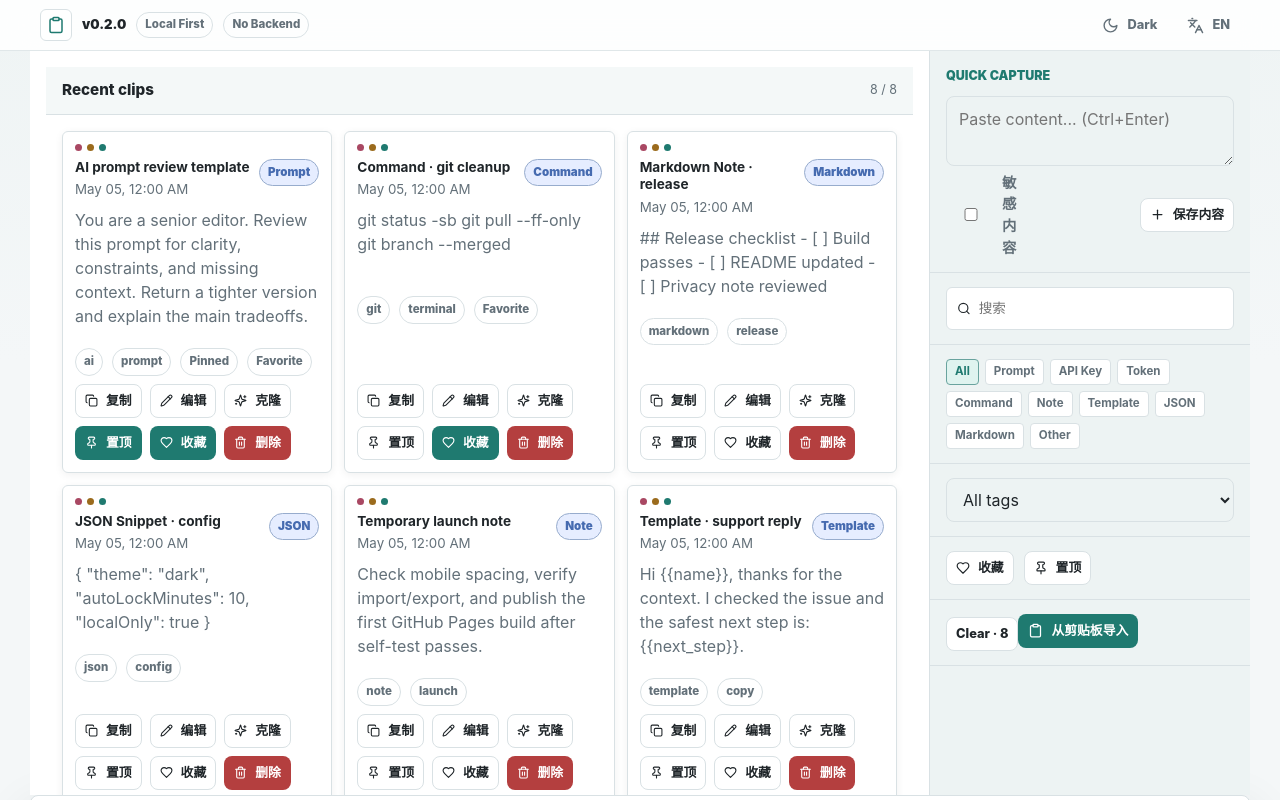
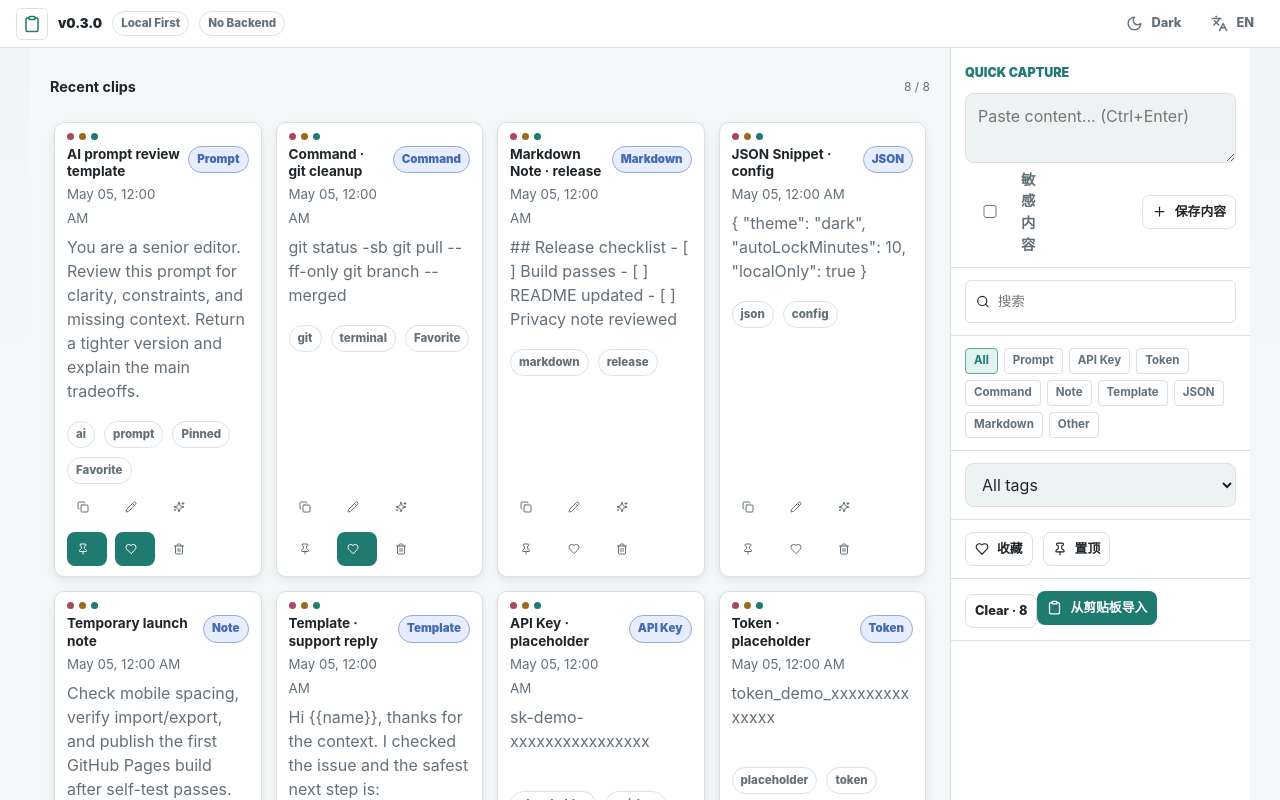
Before and after one commit to w0nderful666/vault-local, a React (Vite) app: page / in a window 1280 px wide. Shown: the top 800 px of the page. Built offline with nearby package versions, Linux system fonts and the light colour scheme.

Commit message:
refactor: OS floating workbench, version bump to v0.3.0

```diff
--- a/package.json
+++ b/package.json
@@ -1,6 +1,6 @@
 {
   "name": "local-clipboard-vault",
-  "version": "0.2.0",
+  "version": "0.3.0",
   "private": true,
   "type": "module",
   "description": "A local-first clipboard vault for saving, searching, and encrypting snippets in the browser.",
--- a/scripts/preflight.mjs
+++ b/scripts/preflight.mjs
@@ -93,10 +93,10 @@ async function checkDocs() {
   if (readme.includes("Secure Vault") && readme.includes("Web Crypto")) pass("README Secure Vault section exists");
   else fail("README Secure Vault section missing");
 
-  if (release.includes("v0.2.0")) pass("RELEASE_NOTES v0.2.0 exists");
-  else fail("RELEASE_NOTES missing v0.2.0");
+  if (release.includes("v0.3.0")) pass("RELEASE_NOTES v0.3.0 exists");
+  else fail("RELEASE_NOTES missing v0.3.0");
 
-  if (pkg.version === "0.2.0") pass("package.json version is correct");
+  if (pkg.version === "0.3.0") pass("package.json version is correct");
   else fail(`package.json version is ${pkg.version}`);
 }
 
--- a/scripts/run-self-test.mjs
+++ b/scripts/run-self-test.mjs
@@ -42,7 +42,7 @@ async function assertContains(file, marker) {
 
 async function assertPackageVersion() {
   const pkg = JSON.parse(await read("package.json"));
-  if (pkg.version === "0.2.0") pass("package.json version is 0.2.0");
+  if (pkg.version === "0.3.0") pass("package.json version is 0.3.0");
   else fail(`package.json version is ${pkg.version}`);
 }
 
@@ -97,7 +97,7 @@ await assertContains("README.md", "不上传用户内容");
 await assertContains("README.md", "No remote AI");
 await assertContains("README.md", "主密码不保存");
 await assertContains("README.md", "忘记主密码无法恢复");
-await assertContains("RELEASE_NOTES.md", "v0.2.0");
+await assertContains("RELEASE_NOTES.md", "v0.3.0");
 
 await assertContains("src/App.tsx", "navigator.clipboard.readText");
 await assertContains("src/App.tsx", "Ctrl + Enter");
--- a/src/App.tsx
+++ b/src/App.tsx
@@ -541,15 +541,15 @@ export function App() {
                     {clip.encrypted ? <span className="tag tag--small">Encrypted</span> : null}
                   </div>
                   <div className="clip-card__actions" onClick={(event) => event.stopPropagation()}>
-                    <Button icon={<Copy size={13} />} onClick={() => void copyClip(clip)} size="sm">{t.copy}</Button>
-                    <Button icon={<Pencil size={13} />} onClick={() => void openEdit(clip)} size="sm">{t.edit}</Button>
-                    <Button icon={<Sparkles size={13} />} onClick={() => void cloneClip(clip)} size="sm">{t.clone}</Button>
-                    <Button icon={<Pin size={13} />} onClick={() => updateClip(clip.id, { pinned: !clip.pinned })} size="sm" variant={clip.pinned ? "primary" : "secondary"}>{t.pin}</Button>
-                    <Button icon={<Heart size={13} />} onClick={() => updateClip(clip.id, { favorite: !clip.favorite })} size="sm" variant={clip.favorite ? "primary" : "secondary"}>{t.favorite}</Button>
+                    <Button title={t.copy} icon={<Copy size={12} />} onClick={() => void copyClip(clip)} size="sm" variant="ghost" />
+                    <Button title={t.edit} icon={<Pencil size={12} />} onClick={() => void openEdit(clip)} size="sm" variant="ghost" />
+                    <Button title={t.clone} icon={<Sparkles size={12} />} onClick={() => void cloneClip(clip)} size="sm" variant="ghost" />
+                    <Button title={t.pin} icon={<Pin size={12} />} onClick={() => updateClip(clip.id, { pinned: !clip.pinned })} size="sm" variant={clip.pinned ? "primary" : "ghost"} />
+                    <Button title={t.favorite} icon={<Heart size={12} />} onClick={() => updateClip(clip.id, { favorite: !clip.favorite })} size="sm" variant={clip.favorite ? "primary" : "ghost"} />
                     {clip.encrypted ? (
-                      <Button icon={revealed[clip.id] ? <EyeOff size={13} /> : <Eye size={13} />} onClick={() => void revealClip(clip)} size="sm">{t.reveal}</Button>
+                      <Button title={t.reveal} icon={revealed[clip.id] ? <EyeOff size={12} /> : <Eye size={12} />} onClick={() => void revealClip(clip)} size="sm" variant="ghost" />
                     ) : null}
-                    <Button icon={<Trash2 size={13} />} onClick={() => deleteClip(clip)} size="sm" variant="danger">{t.delete}</Button>
+                    <Button title={t.delete} icon={<Trash2 size={12} />} onClick={() => deleteClip(clip)} size="sm" variant="ghost" />
                   </div>
                 </article>
               ))}
--- a/src/config/siteMeta.ts
+++ b/src/config/siteMeta.ts
@@ -1,7 +1,7 @@
 export const siteMeta = {
   name: "Local Clipboard Vault",
   shortName: "LCV",
-  version: "0.2.0",
+  version: "0.3.0",
   description: "A Local First clipboard vault for saving, searching, and encrypting snippets in the browser.",
   repositoryUrl: "https://github.com/w0nderful666/local-clipboard-vault",
   demoUrl: "https://w0nderful666.github.io/local-clipboard-vault/",
--- a/src/styles/global.css
+++ b/src/styles/global.css
@@ -112,11 +112,12 @@ a {
   display: flex;
   align-items: center;
   justify-content: space-between;
-  gap: 16px;
-  border-bottom: 1px solid color-mix(in srgb, var(--border) 80%, transparent);
-  background: color-mix(in srgb, var(--surface) 88%, transparent);
-  padding: 8px clamp(14px, 4vw, 40px);
-  backdrop-filter: blur(18px);
+  gap: 12px;
+  border-bottom: 1px solid var(--border);
+  background: color-mix(in srgb, var(--surface) 90%, transparent);
+  padding: 6px 16px;
+  backdrop-filter: blur(12px);
+  height: 48px;
 }
 
 .topbar__brand {
@@ -264,57 +265,50 @@ main {
 
 .workspace {
   display: grid;
-  grid-template-columns: 1fr 320px;
+  grid-template-columns: 1fr 300px;
   gap: 0;
   padding: 0;
-  min-height: calc(100vh - 56px);
+  min-height: calc(100vh - 48px);
 }
 
 .main-content {
   display: flex;
   flex-direction: column;
-  gap: 0;
-  padding: 16px;
-  background: var(--surface);
-  border-right: 1px solid var(--border);
-  overflow-y: auto;
-  max-height: calc(100vh - 56px);
+  gap: 12px;
+  padding: 20px;
+  background: var(--bg);
 }
 
 .clips-header {
   display: flex;
   align-items: center;
   justify-content: space-between;
-  padding: 12px 16px;
-  border-bottom: 1px solid var(--border);
-  background: color-mix(in srgb, var(--surface-strong) 60%, transparent);
-  position: sticky;
-  top: 0;
-  z-index: 10;
+  padding: 8px 0;
+  background: transparent;
 }
 
 .clips-header h2 {
   margin: 0;
-  font-size: 0.95rem;
-  font-weight: 800;
+  font-size: 0.9rem;
+  font-weight: 700;
+  color: var(--text);
 }
 
 .clips-header small {
   color: var(--muted);
-  font-size: 0.78rem;
+  font-size: 0.75rem;
 }
 
 .sidebar {
   display: flex;
   flex-direction: column;
   gap: 0;
-  height: calc(100vh - 56px);
-  overflow-y: auto;
-  background: var(--surface-strong);
+  background: var(--surface);
+  border-left: 1px solid var(--border);
 }
 
 .sidebar__section {
-  padding: 14px 16px;
+  padding: 12px 14px;
   border-bottom: 1px solid var(--border);
 }
 
@@ -445,48 +439,42 @@ select:focus {
 
 .floating-grid {
   display: grid;
-  grid-template-columns: repeat(auto-fill, minmax(220px, 1fr));
-  gap: 12px;
-  padding: 16px;
+  grid-template-columns: repeat(auto-fill, minmax(200px, 1fr));
+  gap: 14px;
+  padding: 4px;
 }
 
 .clip-card {
   display: flex;
   flex-direction: column;
-  gap: 8px;
-  min-height: 140px;
+  gap: 6px;
+  min-height: 120px;
   border: 1px solid var(--border);
-  border-radius: 6px;
+  border-radius: 10px;
   background: var(--surface);
-  padding: 12px;
-  box-shadow: 0 2px 8px rgb(0 0 0 / 6%);
+  padding: 10px 12px;
+  box-shadow: 0 1px 3px rgb(0 0 0 / 4%), 0 4px 12px rgb(0 0 0 / 6%);
   cursor: pointer;
-  animation: float-in 220ms ease both;
-  transition: all 140ms ease;
+  animation: card-float 300ms ease-out;
+  transition: all 200ms cubic-bezier(0.2, 0, 0, 1);
   position: relative;
-  overflow: hidden;
-}
-
-.clip-card::before {
-  content: "";
-  position: absolute;
-  top: 0;
-  left: 0;
-  right: 0;
-  height: 3px;
-  background: linear-gradient(90deg, var(--rose) 0%, var(--amber) 50%, var(--teal) 100%);
-  opacity: 0;
-  transition: opacity 140ms ease;
-}
-
-.clip-card:hover::before {
-  opacity: 1;
 }
 
 .clip-card:hover {
   border-color: var(--teal);
-  box-shadow: 0 4px 16px rgb(0 0 0 / 12%);
-  transform: translateY(-2px) scale(1.01);
+  box-shadow: 0 4px 12px rgb(0 0 0 / 8%), 0 8px 24px rgb(0 0 0 / 12%);
+  transform: translateY(-2px);
+}
+
+@keyframes card-float {
+  from {
+    opacity: 0;
+    transform: translateY(8px) scale(0.98);
+  }
+  to {
+    opacity: 1;
+    transform: translateY(0) scale(1);
+  }
 }
 
 .clip-card__bar {
@@ -704,14 +692,40 @@ select:focus {
   z-index: 50;
   display: grid;
   place-items: center;
-  background: rgb(7 11 13 / 66%);
+  background: rgb(7 11 13 / 50%);
   padding: 18px;
+  animation: modal-fade-in 200ms ease-out;
 }
 
 .modal__panel {
-  width: min(720px, 100%);
-  max-height: min(820px, calc(100vh - 36px));
+  width: min(680px, 100%);
+  max-height: min(700px, calc(100vh - 40px));
   overflow: auto;
+  border: 1px solid var(--border);
+  border-radius: 12px;
+  background: var(--surface);
+  box-shadow: 0 8px 32px rgb(0 0 0 / 20%);
+  animation: modal-scale-in 250ms cubic-bezier(0.2, 0, 0, 1);
+}
+
+@keyframes modal-fade-in {
+  from {
+    opacity: 0;
+  }
+  to {
+    opacity: 1;
+  }
+}
+
+@keyframes modal-scale-in {
+  from {
+    opacity: 0;
+    transform: scale(0.95) translateY(8px);
+  }
+  to {
+    opacity: 1;
+    transform: scale(1) translateY(0);
+  }
 }
 
 .modal__header {
@@ -720,16 +734,17 @@ select:focus {
   justify-content: space-between;
   gap: 14px;
   border-bottom: 1px solid var(--border);
-  padding: 16px 18px;
+  padding: 14px 16px;
 }
 
 .modal__header h2 {
   margin: 0;
-  font-size: 1.2rem;
+  font-size: 1rem;
+  font-weight: 700;
 }
 
 .modal__body {
-  padding: 18px;
+  padding: 16px;
 }
 
 .modal__actions {
```
Also changed, not shown: 2 other files (tests, documents, lock files or other folders).
